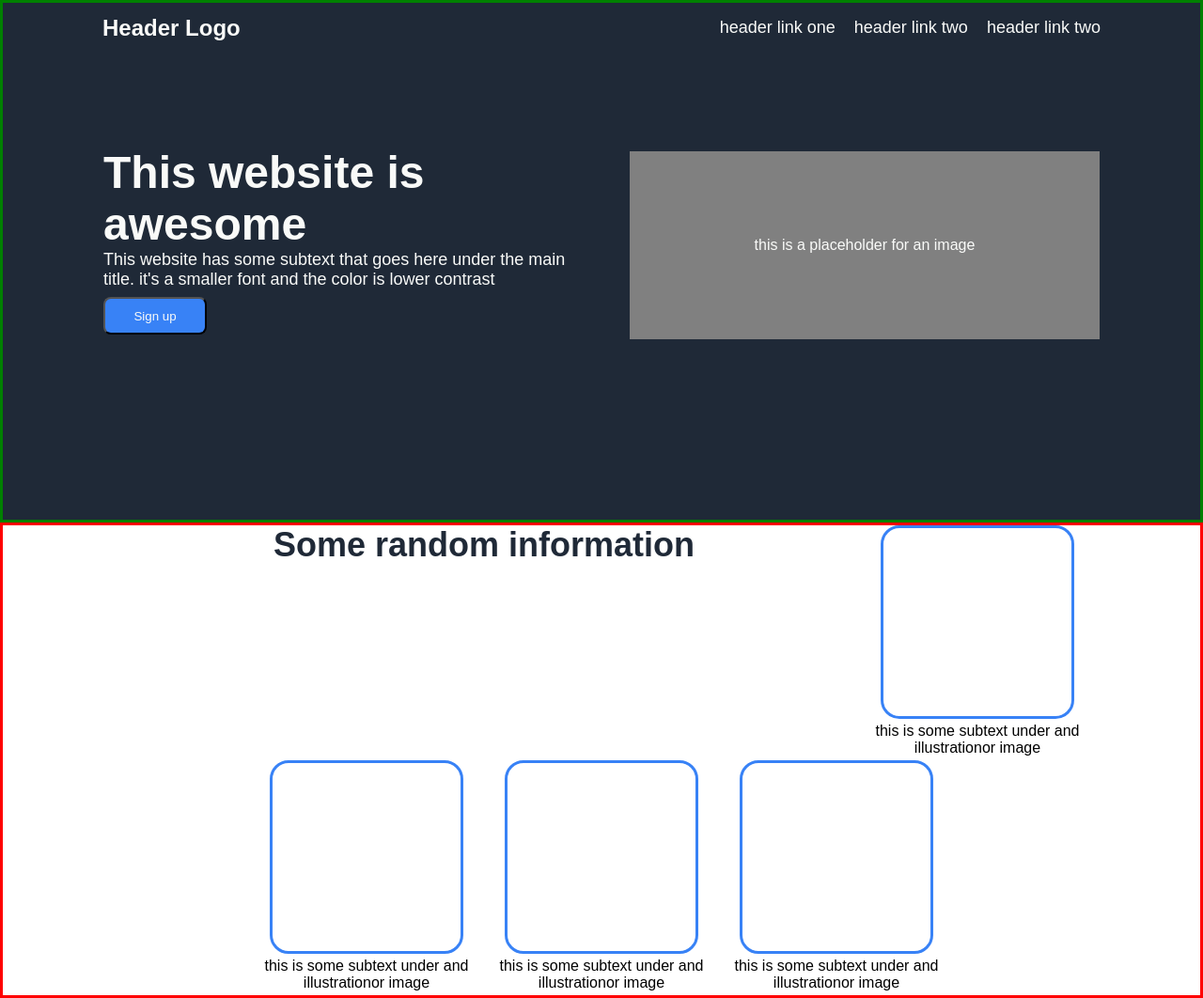
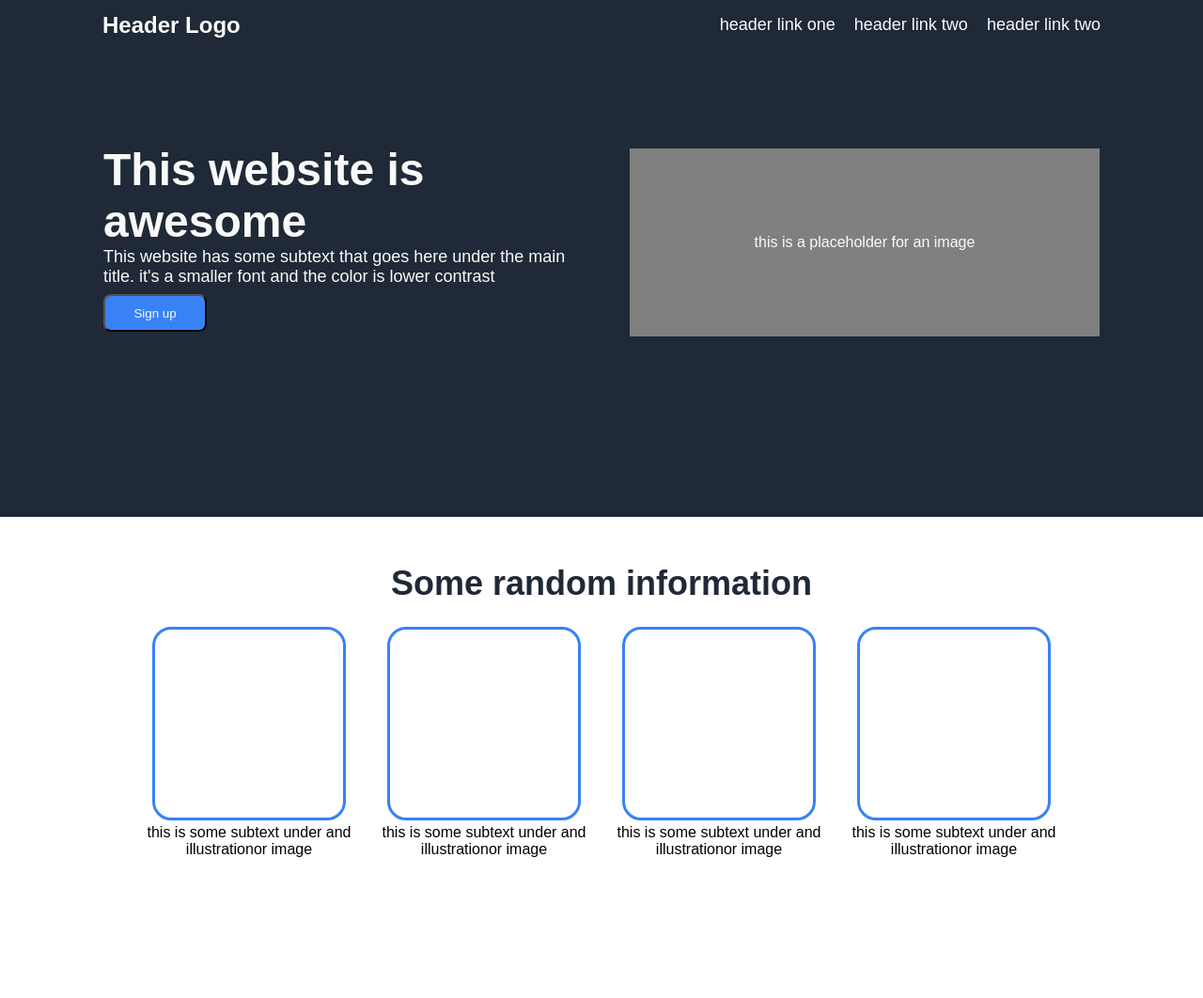
Before and after one commit to LouisMoncrieff/landing_page, a plain HTML site: page index.html in a window 1280 px wide. Shown: the whole page at 94% size. After the commit the page ends 942 px from the top, so only its background shows below. Drawn offline with Linux system fonts and the light colour scheme.

Commit message:
completed uppper and middle

```diff
--- a/index.html
+++ b/index.html
@@ -32,8 +32,9 @@
             </div>
         </div>
 
+        <div class="info">Some random information</div>
         <div class="middle">
-            <div class="info">Some random information</div>
+            <div class="test2">
                 <div class="container">
                     <div class="illustration"></div>
                     <div class="subtext2">this is some subtext under and illustrationor image</div>
@@ -52,6 +53,8 @@
                 </div>
             </div>
 
+        </div>
+
 
 
     </body>
--- a/style.css
+++ b/style.css
@@ -83,8 +83,9 @@ button {
     font-size: 36px;
     color: #1F2937;
     font-weight: 900;
-    width: 100vh;
-    text-align: center;
+    display: flex;
+    justify-content: center;
+    padding-top: 50px;
 
 }
 
@@ -93,7 +94,6 @@ button {
     width: 200px;
     border: solid #3882f6;
     border-radius: 20px;
-
 }
 
 .container {
@@ -109,20 +109,18 @@ button {
     background-color: #1F2937;
     height: 550px;
     width: 100dv;
-    border: solid green;
-
-
 }
 
 .middle {
-
-    border: solid red;
-    height: 500px;
+    height: 300px;
     width: 100dv;
     display: flex;
     justify-content: center;
-    flex-wrap: wrap;
+    align-items: center;
+}
 
-
-
+.test2 {
+    display: flex;
+    width: 1000px;
+    justify-content: center;
 }
```
Lines whose indentation alone changed are shown as unchanged.
